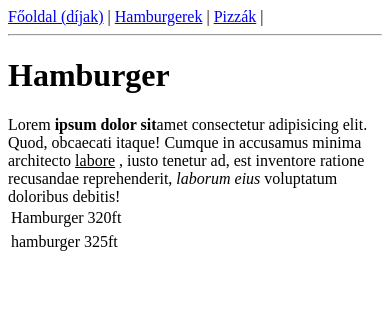
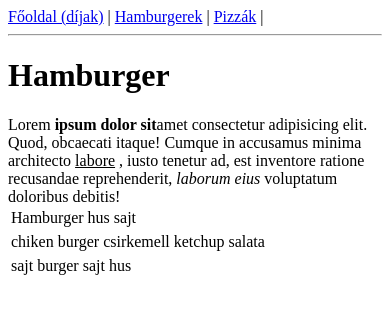
Before and after one commit to gbord841/tablazat-11_19, a plain HTML site: page hamburgerek.html in a window 390 px wide. Drawn offline with Linux system fonts and the light colour scheme.

Commit message:
hamburgerek es osszetetelek

```diff
--- a/hamburgerek.html
+++ b/hamburgerek.html
@@ -20,20 +20,34 @@ Lorem  <b>ipsum dolor sit</b>amet consectetur adipisicing elit. Quod, obcaecati
 <table>
 <tr>
 <td>Hamburger</td>
-<td>320ft</td>
+<td>hus</td>
+<td>sajt</td>
+<td></td>
 </tr>
 </table>
 
 
 <table>
 <tr>
-<td>hamburger</td>
-<td>325ft</td>
+<td>chiken burger</td>
+<td>csirkemell</td>
+<td>ketchup</td>
+<td>salata</td>
 </tr>
 
 </table>
 
 
 
+<table>
+<tr>
+<td>sajt burger</td>
+<td>sajt</td>
+<td>hus</td>
+</tr>
+
+</table>
+
+
 
 </html>
```
